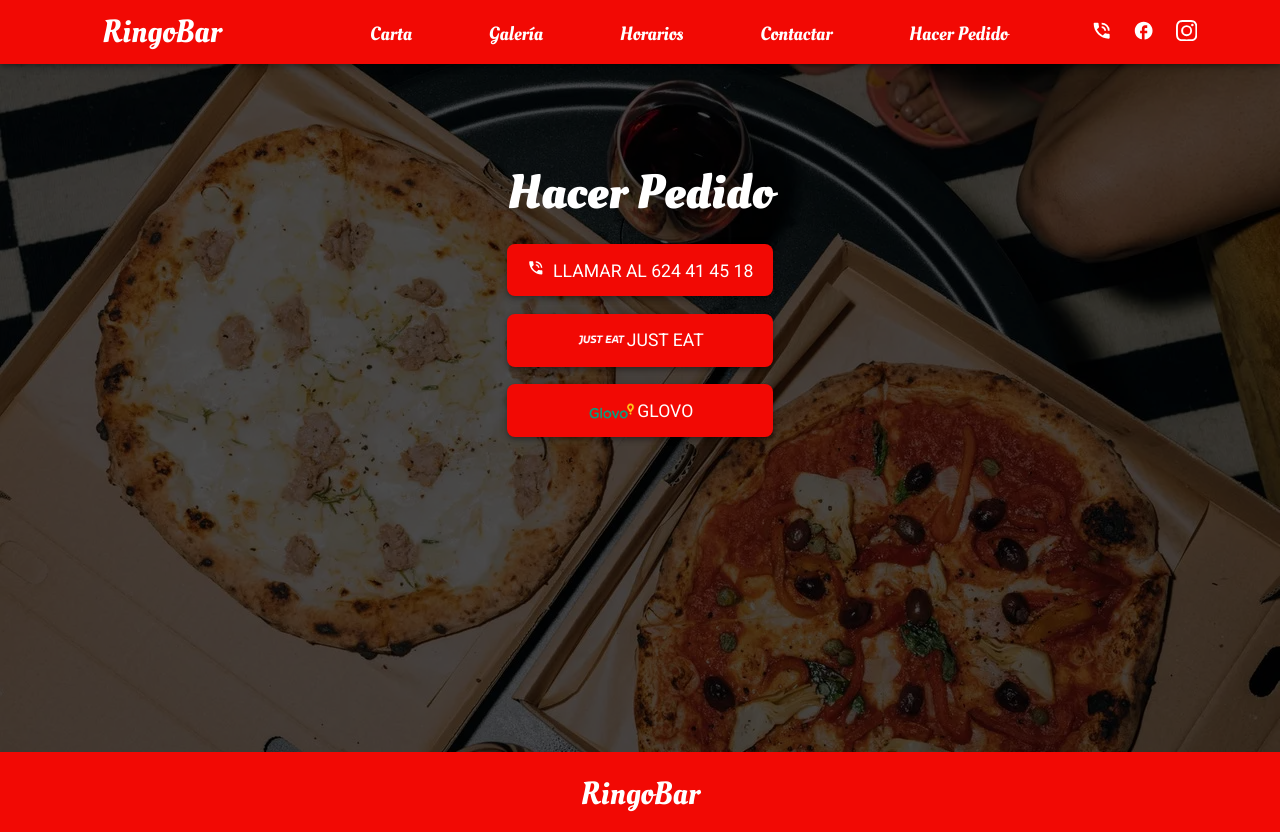
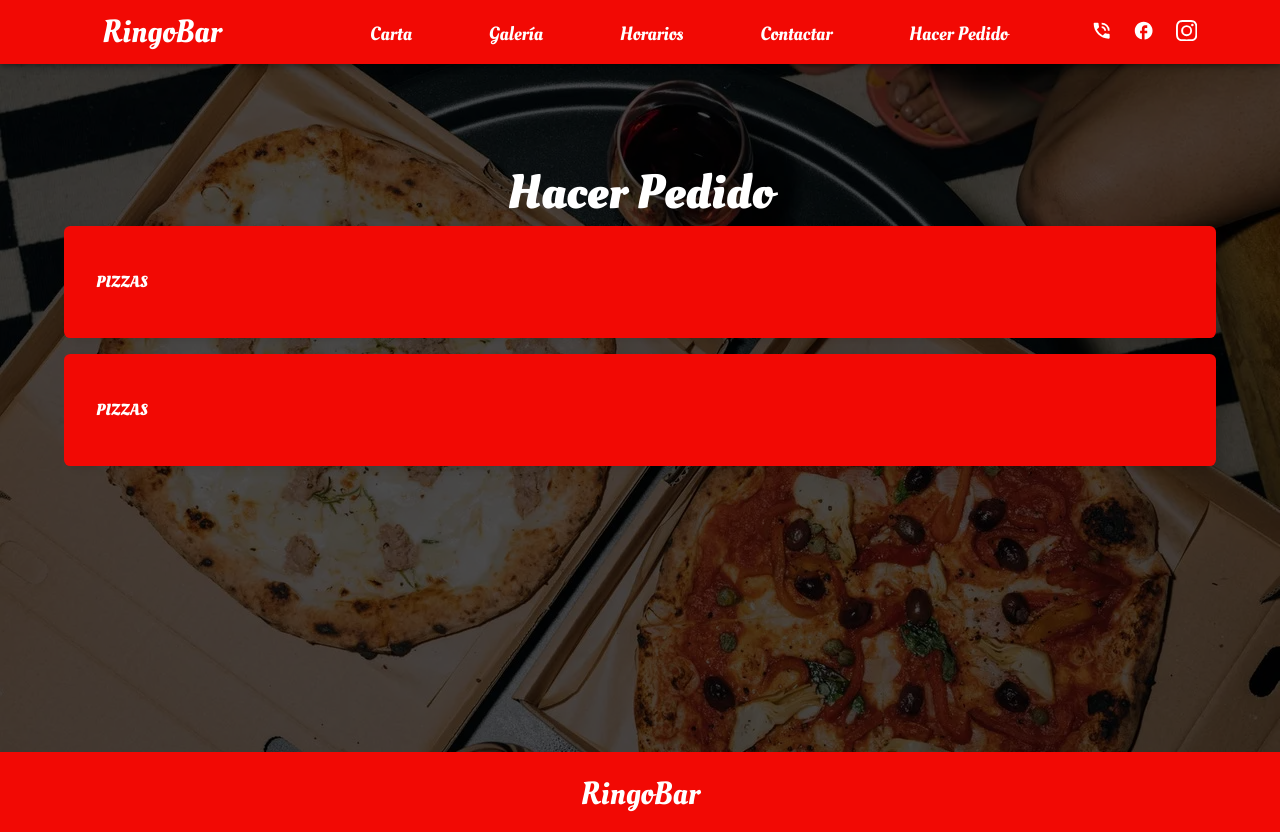
Before and after one commit to MarkRasavong/ringoBarVLC, a Next.js app: page /hacer-pedido in a window 1280 px wide. Built offline with nearby package versions, Linux system fonts and the light colour scheme.

Commit message:
Add: Order Category Card

```diff
--- a/components/Accordion/Accordion.styled.ts
+++ b/components/Accordion/Accordion.styled.ts
@@ -8,12 +8,8 @@ export const AccordionContainer = styled.div`
 `
 
 export const AccordionItem = styled.div`
-	background-color: ${({ theme }) => theme.color.ringoRed};
-	border-radius: 0.4em;
 	margin-bottom: 1em;
 	padding: 1rem;
-	-webkit-box-shadow: 0.5em 2px 0.5em rgba(0, 0, 0, 0.1);
-	box-shadow: 0.5em 2px 0.5em rgba(0, 0, 0, 0.1);
 `
 
 export const AccordionTitle = styled.a`
--- /dev/null
+++ b/components/OrderCategoryCard/OrderCategoryCard.styled.ts
@@ -0,0 +1,18 @@
+import styled from 'styled-components'
+
+export const OrderCategoryCardContainer = styled.div`
+	display: flex;
+	align-items: center;
+
+	height: 7rem;
+	width: 100%;
+	background-color: ${({ theme }) => theme.color.ringoRed};
+
+	border-radius: 0.4em;
+	-webkit-box-shadow: 0.5em 2px 0.5em rgba(0, 0, 0, 0.1);
+	box-shadow: 0.5em 2px 0.5em rgba(0, 0, 0, 0.1);
+	margin-bottom: 1rem;
+`
+export const TextContainer = styled.div`
+	margin-left: 2rem;
+`
--- /dev/null
+++ b/components/OrderCategoryCard/OrderCategoryCard.tsx
@@ -0,0 +1,17 @@
+import React from 'react'
+import {
+	OrderCategoryCardContainer,
+	TextContainer,
+} from './OrderCategoryCard.styled'
+
+const OrderCategoryCard = () => {
+	return (
+		<OrderCategoryCardContainer>
+			<TextContainer>
+				<h4>PIZZAS</h4>
+			</TextContainer>
+		</OrderCategoryCardContainer>
+	)
+}
+
+export default OrderCategoryCard
--- a/components/OrderPage/Order.styled.ts
+++ b/components/OrderPage/Order.styled.ts
@@ -23,6 +23,10 @@ export const OrderContainer = styled.div`
 
 	div.btnContainer {
 		z-index: 1;
+		width: 90%;
+		h1 {
+			text-align: center;
+		}
 	}
 
 	button {
--- a/package.json
+++ b/package.json
@@ -28,8 +28,8 @@
     "@testing-library/react": "^13.1.1",
     "@types/cypress": "^1.1.3",
     "@types/node": "17.0.27",
-    "@types/react": "18.0.6",
-    "@types/react-dom": "18.0.0",
+    "@types/react": "^18.0.6",
+    "@types/react-dom": "^18.0.0",
     "@types/styled-components": "^5.1.25",
     "@types/testing-library__jest-dom": "^5.14.3",
     "@types/testing-library__react": "^10.2.0",
--- a/pages/hacer-pedido.tsx
+++ b/pages/hacer-pedido.tsx
@@ -1,8 +1,7 @@
 import { NextPage } from 'next'
 import React from 'react'
-import { MdPhoneInTalk } from 'react-icons/md'
-import { ButtonLrg } from '../components/Button/Button.styled'
 import MetaHeader from '../components/MetaHeader'
+import OrderCategoryCard from '../components/OrderCategoryCard/OrderCategoryCard'
 import {
 	ColorOverlay,
 	OrderContainer,
@@ -19,42 +18,8 @@ const Order: NextPage = () => {
 				<ColorOverlay />
 				<div className="btnContainer">
 					<h1>Hacer Pedido</h1>
-					<ButtonLrg>
-						<a href="tel:+34-624-41-45-18" target="_blank" rel="noreferrer">
-							<MdPhoneInTalk style={{ marginRight: '0.5em' }} size="1em" />
-							Llamar al 624 41 45 18
-						</a>
-					</ButtonLrg>
-
-					<a
-						href="https://www.just-eat.es/restaurants-ringo-bar-valencia/menu"
-						target="_blank"
-						rel="noreferrer"
-					>
-						<ButtonLrg>
-							<img
-								src="/just-eat-logo.png"
-								alt="Just Eat Logo"
-								className="buttonSticker"
-							/>
-							<p>Just Eat</p>
-						</ButtonLrg>
-					</a>
-
-					<a
-						href="https://glovoapp.com/es/es/valencia/ringo-bar-valencia/"
-						target="_blank"
-						rel="noreferrer"
-					>
-						<ButtonLrg>
-							<img
-								src="/glovo.png"
-								alt="Glovo Logo"
-								className="buttonSticker"
-							/>
-							<p>Glovo</p>
-						</ButtonLrg>
-					</a>
+					<OrderCategoryCard />
+					<OrderCategoryCard />
 				</div>
 			</OrderContainer>
 		</>
```
Also changed, not shown: 1 other file (tests, documents, lock files or other folders).
